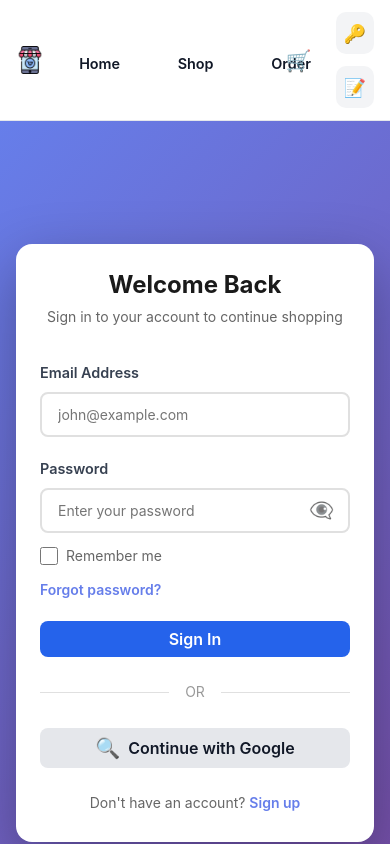
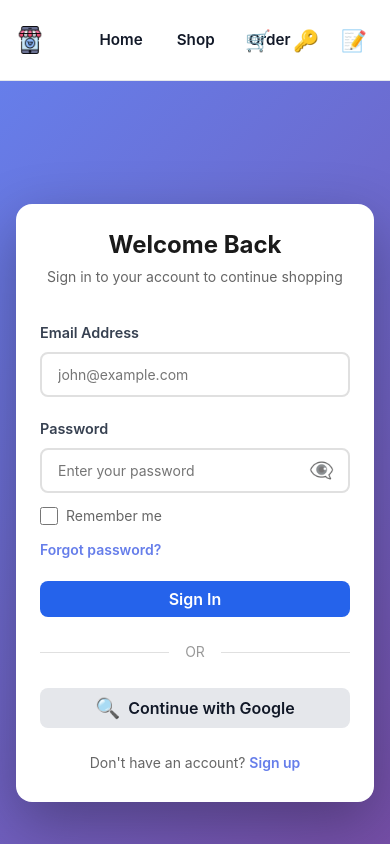
Before and after one commit to irrevaldy/flash-sale-system, a React (Vite) app in the folder frontend/: page /profile in a window 390 px wide. Shown: the top 844 px of the page. Built offline with nearby package versions, Linux system fonts and the light colour scheme; no server answers.

Commit message:
Fix layout for mobile web version

```diff
--- a/frontend/src/App.css
+++ b/frontend/src/App.css
@@ -1,5 +1,5 @@
 /* src/App.css */
-/* v5.0 - Combined custom design with React Router support */
+/* v5.1 - Clean header layout (desktop centered nav + mobile centered nav + mobile icons only) */
 
 /* ================= RESET ================= */
 * {
@@ -35,7 +35,7 @@ body {
   width: 100%;
 }
 
-/* Header container must be relative */
+/* Desktop header: logo left, actions right, nav centered absolutely */
 .header-container {
   position: relative;
   display: flex;
@@ -43,6 +43,7 @@ body {
   justify-content: space-between;
 }
 
+/* LOGO */
 .logo {
   font-size: 1.5rem;
   font-weight: 700;
@@ -65,18 +66,17 @@ body {
   cursor: pointer;
 }
 
-/* Center nav menu horizontally */
+/* NAV (DESKTOP) */
 .nav-menu {
   position: absolute;
   left: 50%;
   transform: translateX(-50%);
-
   display: flex;
   gap: 32px;
   align-items: center;
+  justify-content: center;
 }
 
-/* Optional: cleaner nav links */
 .nav-link {
   text-decoration: none;
   font-weight: 600;
@@ -85,13 +85,6 @@ body {
 
 .nav-link:hover {
   color: #2563eb;
-}
-
-/* Active link for React Router */
-.nav-link.active,
-a.nav-link:global(.active) {
-  color: #2563eb;
-  border-bottom: 2px solid #2563eb;
 }
 
 /* ================= HEADER ACTIONS ================= */
@@ -128,6 +121,28 @@ a.nav-link:global(.active) {
   padding: 0.2rem 0.45rem;
   min-width: 18px;
   text-align: center;
+}
+
+/* USER / AUTH WRAPPERS */
+.user-menu {
+  display: flex;
+  align-items: center;
+  gap: 0.5rem;
+}
+
+.auth-buttons {
+  display: flex;
+  gap: 0.75rem;
+}
+
+/* Desktop vs Mobile visibility (IMPORTANT) */
+.auth-mobile,
+.user-mobile {
+  display: none;
+}
+.auth-desktop,
+.user-desktop {
+  display: inline-flex;
 }
 
 /* ================= BUTTONS ================= */
@@ -193,12 +208,6 @@ a.nav-link:global(.active) {
   border-radius: 10px;
 }
 
-.user-menu {
-  display: flex;
-  align-items: center;
-  gap: 0.5rem;
-}
-
 .user-button {
   background-color: #f3f4f6;
   color: #111827;
@@ -215,11 +224,6 @@ a.nav-link:global(.active) {
   background-color: #e5e7eb;
 }
 
-.auth-buttons {
-  display: flex;
-  gap: 0.75rem;
-}
-
 /* ================= MAIN ================= */
 .app-main {
   flex: 1;
@@ -229,7 +233,6 @@ a.nav-link:global(.active) {
   flex-direction: column;
 }
 
-/* ================= HOME PAGE ================= */
 .home-page {
   width: 100%;
 }
@@ -266,34 +269,6 @@ a.nav-link:global(.active) {
   margin: 2rem auto;
 }
 
-/* ================= PROFILE & CART PAGES ================= */
-.cart-page,
-.profile-page {
-  min-height: 60vh;
-}
-
-.profile-info {
-  background: white;
-  padding: 24px;
-  border-radius: 12px;
-  box-shadow: 0 2px 8px rgba(0, 0, 0, 0.1);
-  margin-top: 24px;
-}
-
-.profile-info p {
-  margin-bottom: 12px;
-  font-size: 16px;
-}
-
-.profile-info strong {
-  color: #333;
-  margin-right: 8px;
-}
-
-.text-muted {
-  color: #6b7280;
-}
-
 /* ================= FOOTER ================= */
 .app-footer {
   background-color: #ffffff;
@@ -311,23 +286,6 @@ a.nav-link:global(.active) {
   margin: 0 auto;
 }
 
-.footer-links {
-  display: flex;
-  gap: 24px;
-  justify-content: center;
-  margin-top: 8px;
-}
-
-.footer-links a {
-  color: #6b7280;
-  text-decoration: none;
-  transition: color 0.2s;
-}
-
-.footer-links a:hover {
-  color: #2563eb;
-}
-
 /* ================= TOAST ================= */
 .toast {
   position: fixed;
@@ -343,7 +301,6 @@ a.nav-link:global(.active) {
   font-weight: 600;
 }
 
-/* ================= ANIMATIONS ================= */
 @keyframes slideIn {
   from {
     transform: translateX(100%);
@@ -364,187 +321,7 @@ a.nav-link:global(.active) {
   }
 }
 
-/* ================= RESPONSIVE ================= */
-@media (max-width: 768px) {
-  .app-header {
-    padding: 0.75rem 1rem;
-  }
-
-  .header-container {
-    flex-wrap: wrap;
-  }
-
-  .nav-menu {
-    order: 3;
-    width: 100%;
-    justify-content: center;
-    margin-top: 0.5rem;
-  }
-
-  .hero-section {
-    padding: 3rem 1.5rem;
-  }
-
-  .hero-title {
-    font-size: 2rem;
-  }
-
-  .hero-subtitle {
-    font-size: 1rem;
-  }
-
-  .page-container {
-    margin: 1rem;
-    padding: 1.5rem;
-  }
-
-  .auth-buttons {
-    flex-direction: column;
-    width: 100%;
-  }
-
-  .auth-buttons button {
-    width: 100%;
-  }
-
-  .toast {
-    right: 10px;
-    left: 10px;
-    bottom: 10px;
-  }
-}
-
-@media (max-width: 480px) {
-  .logo {
-    font-size: 1.2rem;
-  }
-
-  .logo-image {
-    height: 28px;
-  }
-
-  .nav-link {
-    font-size: 0.9rem;
-    padding: 0.4rem 0.8rem;
-  }
-
-  .hero-title {
-    font-size: 1.5rem;
-  }
-
-  .hero-subtitle {
-    font-size: 0.9rem;
-  }
-
-  .btn-large {
-    padding: 0.8rem 2rem;
-    font-size: 1rem;
-  }
-}
-
 /* ===== Home Carousel (scrollable) ===== */
-.home-carousel {
-  max-width: 1200px;
-  margin: 24px auto 0;
-  padding: 0 16px;
-}
-
-.home-carousel-header {
-  display: flex;
-  align-items: baseline;
-  justify-content: space-between;
-  gap: 12px;
-  margin-bottom: 12px;
-}
-
-.home-carousel-title {
-  margin: 0;
-  font-size: 1.2rem;
-  font-weight: 700;
-}
-
-.home-carousel-subtitle {
-  margin: 0;
-  color: #6b7280;
-  font-size: 0.95rem;
-}
-
-.home-carousel-track {
-  display: flex;
-  gap: 14px;
-  overflow-x: auto;
-  padding-bottom: 10px;
-  scroll-snap-type: x mandatory;
-  -webkit-overflow-scrolling: touch;
-}
-
-.home-carousel-track::-webkit-scrollbar {
-  height: 8px;
-}
-.home-carousel-track::-webkit-scrollbar-thumb {
-  background: rgba(0, 0, 0, 0.15);
-  border-radius: 999px;
-}
-
-.home-carousel-card {
-  min-width: 280px;
-  max-width: 280px;
-  border: 1px solid #e5e7eb;
-  background: #fff;
-  border-radius: 14px;
-  overflow: hidden;
-  cursor: pointer;
-  padding: 0;
-  text-align: left;
-  scroll-snap-align: start;
-  flex: 0 0 auto;
-}
-
-.home-carousel-image-wrap {
-  width: 100%;
-  height: 160px;
-  overflow: hidden;
-}
-
-.home-carousel-image {
-  width: 100%;
-  height: 100%;
-  object-fit: cover;
-  display: block;
-}
-
-.home-carousel-content {
-  padding: 12px 12px 14px;
-}
-
-.home-carousel-card-title {
-  font-weight: 800;
-  color: #111827;
-}
-
-.home-carousel-card-subtitle {
-  margin-top: 4px;
-  color: #6b7280;
-  font-size: 0.95rem;
-}
-
-.home-carousel-cta {
-  margin-top: 10px;
-  color: #2563eb;
-  font-weight: 700;
-  font-size: 0.95rem;
-}
-
-@media (max-width: 480px) {
-  .home-carousel-card {
-    min-width: 240px;
-    max-width: 240px;
-  }
-  .home-carousel-image-wrap {
-    height: 140px;
-  }
-}
-
 .home-carousel {
   max-width: 1200px;
   margin: 24px auto 0;
@@ -571,22 +348,15 @@ a.nav-link:global(.active) {
   font-size: 0.95rem;
 }
 
-/* Key: overflow-x + no wrapping + touch pan */
 .home-carousel-track {
   display: flex;
   gap: 14px;
-  overflow-x: auto !important;
+  overflow-x: auto;
   overflow-y: hidden;
   padding-bottom: 10px;
   -webkit-overflow-scrolling: touch;
   scroll-snap-type: x mandatory;
   touch-action: pan-x;
-}
-
-/* If some parent blocks it, this helps */
-.home-page,
-.app-main {
-  overflow: visible;
 }
 
 .home-carousel-track::-webkit-scrollbar {
@@ -702,36 +472,115 @@ a.nav-link:global(.active) {
   }
 }
 
-.auth-mobile {
-  display: none;
+/* ================= RESPONSIVE HEADER ================= */
+@media (max-width: 768px) {
+  .app-header {
+    padding: 0.75rem 1rem;
+  }
+
+  /* Mobile header: grid layout */
+  .header-container {
+    position: relative; /* required for absolute centering */
+    display: flex;
+    align-items: center;
+    justify-content: space-between;
+    min-height: 56px;
+  }
+
+  /* Nav becomes normal flow in center column */
+  .nav-menu {
+    position: absolute;
+    left: 50%;
+    transform: translateX(-50%);
+    display: flex;
+    gap: 18px;
+    align-items: center;
+    justify-content: center;
+    white-space: nowrap;
+    width: max-content;
+  }
+
+  .logo,
+  .header-actions {
+    position: relative;
+    z-index: 2;
+  }
+  .nav-menu {
+    z-index: 1;
+  }
+
+  /* Actions stay right */
+  .header-actions {
+    justify-content: flex-end;
+    gap: 8px;
+  }
+
+  /* Force: hide desktop buttons on mobile, show icons only */
+  .auth-desktop,
+  .user-desktop {
+    display: none !important;
+  }
+  .auth-mobile,
+  .user-mobile {
+    display: inline-flex !important;
+  }
+
+  /* IMPORTANT: prevent auth-buttons turning into a column */
+  .header-actions .auth-buttons {
+    width: auto !important;
+    flex-direction: row !important;
+    align-items: center !important;
+    gap: 8px !important;
+  }
+
+  /* Make icon buttons compact */
+  .icon-button {
+    width: 40px;
+    height: 40px;
+    border-radius: 10px;
+    padding: 0;
+    display: inline-flex;
+    align-items: center;
+    justify-content: center;
+  }
+
+  /* Reduce nav link size */
+  .nav-link {
+    font-size: 0.95rem;
+    padding: 8px 8px;
+  }
+
+  /* Hero */
+  .hero-section {
+    padding: 3rem 1.5rem;
+  }
+  .hero-title {
+    font-size: 2rem;
+  }
+  .hero-subtitle {
+    font-size: 1rem;
+  }
+
+  /* Toast */
+  .toast {
+    right: 10px;
+    left: 10px;
+    bottom: 10px;
+  }
 }
 
-/* show mobile icons, hide text buttons on mobile */
-@media (max-width: 768px) {
-
-  .auth-desktop {
-    display: none;
+@media (max-width: 480px) {
+  .logo-image {
+    height: 28px;
   }
-
-  .auth-mobile {
-    display: flex;
-
-    width: 42px;
-    height: 42px;
-
-    align-items: center;
-    justify-content: center;
-
-    border-radius: 10px;
-    border: none;
-
-    background: #f3f4f6;
-
-    font-size: 18px;
-    cursor: pointer;
+  .hero-title {
+    font-size: 1.5rem;
   }
-
-  .auth-mobile:hover {
-    background: #e5e7eb;
+  .hero-subtitle {
+    font-size: 0.9rem;
+  }
+  .btn-large {
+    padding: 0.8rem 2rem;
+    font-size: 1rem;
   }
 }
--- a/frontend/src/App.tsx
+++ b/frontend/src/App.tsx
@@ -318,50 +318,65 @@ function AppContent() {
               🛒 {cartCount > 0 && <span className="cart-badge">{cartCount}</span>}
             </button>
 
+            {/* User Section */}
             {user ? (
               <div className="user-menu">
-                <button className="user-button" onClick={() => navigate('/profile')}>
+                {/* Desktop */}
+                <button className="user-button user-desktop" onClick={() => navigate('/profile')}>
                   👤 {user.profile?.firstName || 'User'}
                 </button>
-                <button className="btn-logout" onClick={handleLogout}>
+                <button className="btn-logout user-desktop" onClick={handleLogout}>
                   Logout
+                </button>
+
+                {/* Mobile (icons only) */}
+                <button
+                  className="icon-button user-mobile"
+                  onClick={() => navigate('/profile')}
+                  aria-label="Profile"
+                  title="Profile"
+                >
+                  👤
+                </button>
+                <button
+                  className="icon-button user-mobile"
+                  onClick={handleLogout}
+                  aria-label="Logout"
+                  title="Logout"
+                >
+                  🚪
                 </button>
               </div>
             ) : (
               <div className="auth-buttons">
-                {/* Desktop buttons */}
-                <button
-                  className="btn-secondary auth-desktop"
-                  onClick={() => navigate('/login')}
-                >
+                {/* Desktop */}
+                <button className="btn-secondary auth-desktop" onClick={() => navigate('/login')}>
                   Login
                 </button>
-
-                <button
-                  className="btn-primary auth-desktop"
-                  onClick={() => navigate('/register')}
-                >
+                <button className="btn-primary auth-desktop" onClick={() => navigate('/register')}>
                   Sign Up
                 </button>
 
-                {/* Mobile icons */}
+                {/* Mobile (icons only) */}
                 <button
-                  className="auth-mobile icon-button"
+                  className="icon-button auth-mobile"
                   onClick={() => navigate('/login')}
                   aria-label="Login"
+                  title="Login"
                 >
                   🔑
                 </button>
-
                 <button
-                  className="auth-mobile icon-button"
+                  className="icon-button auth-mobile"
                   onClick={() => navigate('/register')}
                   aria-label="Register"
+                  title="Register"
                 >
                   📝
                 </button>
               </div>
             )}
+
           </div>
         </div>
       </header>
```
